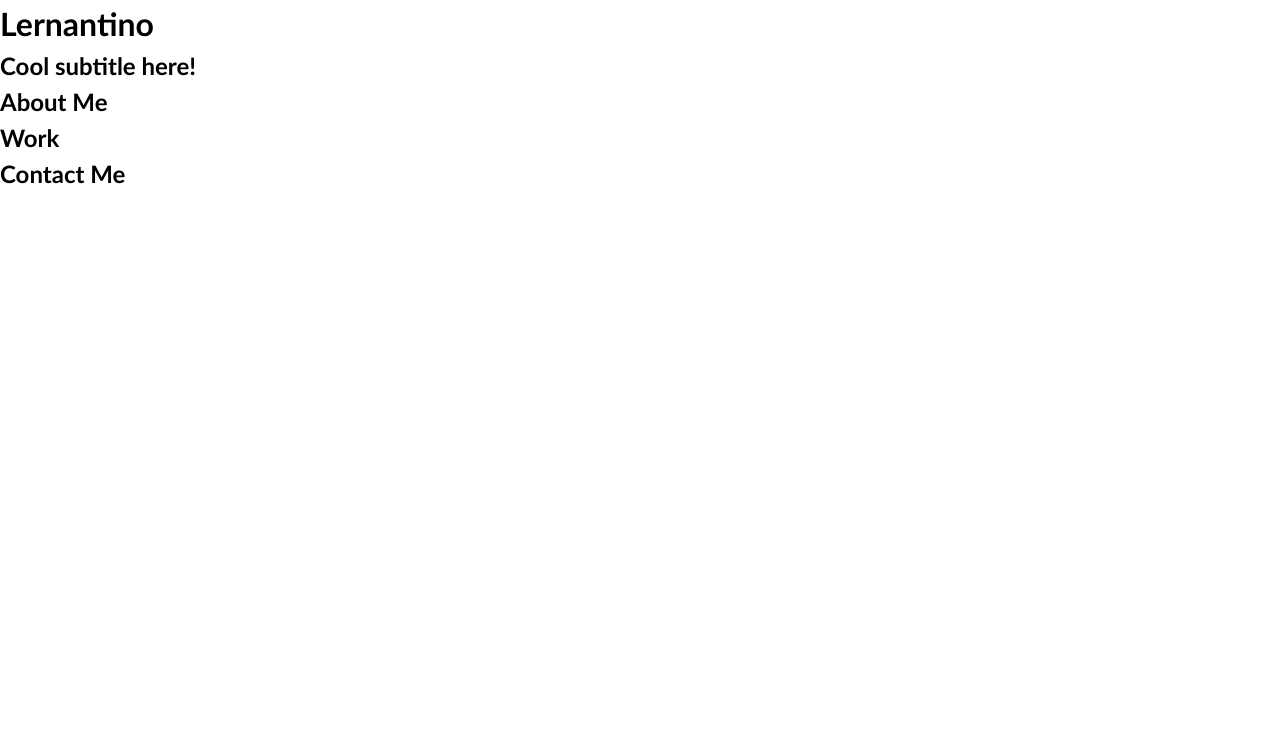
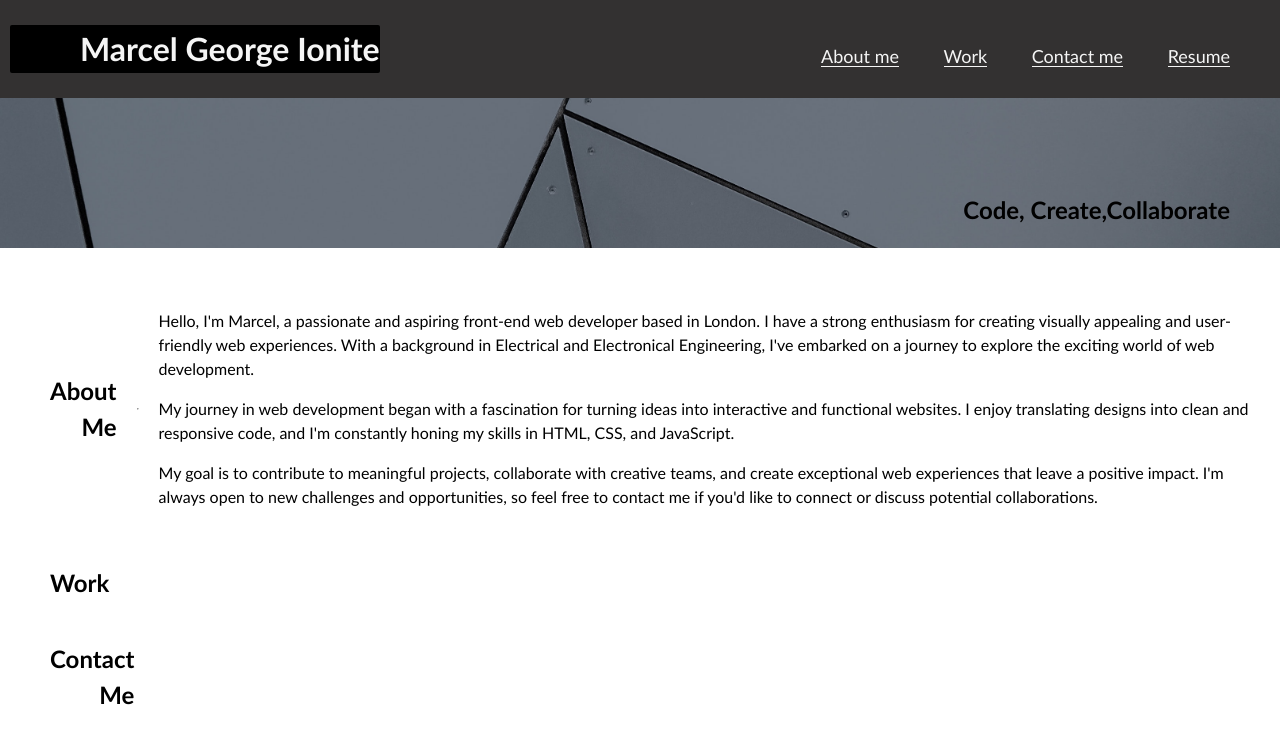
Before and after one commit to georgeionite/My-Portfolio, a plain HTML site: page index.html in a window 1280 px wide. Drawn offline with Linux system fonts and the light colour scheme; files that its build step writes are made by us from their sources.

Commit message:
Added HTML and CSS file

```diff
--- a/css/style.css
+++ b/css/style.css
@@ -16,8 +16,85 @@ h4,
 h5,
 h6 {
   margin: 0;
+
 }
 
 p {
+  margin-bottom 10px: ;
+}
+.hero-banner {
+position: relative;
+  height: 150px;
+  width: 100%;
+  margin-bottom: 25px;
+  background-image: url("../images/background2.jpg");
+  background-size: cover;
+  background-position: center;
+}
+header nav{
+  padding-top: 15px;
+  margin-right: 25px;
+  font-size: 18px;
+}
+header nav ul{
+  list-style-type: none;
+}
+header nav ul li{
+  display: inline-block;
+  margin-left: 25px;
+}
+.page-header{
+  display: flex;
+  justify-content: space-between;
+  align-items: center;
+  padding: 10px;
+  background-color: rgb(51, 49, 49);
+  color: azure;
+
+}
+nav li{
+  margin-right: 15px;
+}
+nav a{
+  color: whitesmoke;
+  position: relative;
+  text-decoration: none;
+  justify-items: end
+
+}
+nav a::after{
+  content:"";
+  display: block;
+  width: 100%;
+  height: 1px;
+  background-color: whitesmoke;
+  position: absolute;
+  bottom: 0;
+  left: 0;
+}
+.hero-banner h2{
+  bottom: 20px;
+  right: 50px;
+position: absolute;
+}
+h1{
+  background-color: black;
+  display: inline-block;
+  color: whitesmoke;
+  padding-left: 70px;
+  border-radius: 2px;
   margin: 0;
 }
+.page-section{
+  align-items: center;
+  display: flex;
+}
+.title, .text {
+  padding: 20px;
+  display:inline ;
+
+}
+.title{
+  padding-left: 50px;
+  text-align: right;
+}
--- a/index.html
+++ b/index.html
@@ -5,39 +5,68 @@
   <meta charset="UTF-8">
   <meta name="viewport" content="width=device-width, initial-scale=1.0">
   <meta http-equiv="X-UA-Compatible" content="ie=edge">
-  <title>Lernantino // Web Developer</title>
-  <link rel="stylesheet" href="./assets/css/style.css" />
+  <title>Marcel George Ionite // Web Developer</title>
+  <link rel="stylesheet" href="css/style.css" />
 </head>
 
 <body>
   <!-- main logo / nav -->
-  <header>
-    <h1>Lernantino</h1>
+  <header class="page-header">
+    <h1>Marcel George Ionite</h1>
     <nav>
+      <ul>
+        <li>
+           <a href="#About-me">About me</a>
+        </li>
+        <li>
+          <a href="#Work">Work</a>
+        </li>
+        <li>
+          <a href="#Contact-me">Contact me</a>
+        </li>
+        <li>
+        <a href="#Resume">Resume</a>
+      </li>
+    </ul>
     </nav>
   </header>
 
   <!-- hero banner -->
   <section class="hero-banner">
     <div>
-      <h2>Cool subtitle here!</h2>
+      <h2>Code, Create,Collaborate</h2>
     </div>
   </section>
 
   <main class="page-wrapper">
     <!-- about me -->
-    <section class="page-section" id="about">
+    <section class="page-section" id="About-me">
+      <div class="title">
       <h2>About Me</h2>
+    </div>
+    <hr class="separator">
+    <div class="text">
+      <p> Hello, I'm Marcel, a passionate and aspiring front-end web developer based in London. I have a strong enthusiasm for creating visually appealing and user-friendly web experiences. With a background in Electrical and Electronical Engineering, I've embarked on a journey to explore the exciting world of web development.</p>
+
+        <p>My journey in web development began with a fascination for turning ideas into interactive and functional websites. I enjoy translating designs into clean and responsive code, and I'm constantly honing my skills in HTML, CSS, and JavaScript.</p>
+
+        <p>My goal is to contribute to meaningful projects, collaborate with creative teams, and create exceptional web experiences that leave a positive impact. I'm always open to new challenges and opportunities, so feel free to contact me if you'd like to connect or discuss potential collaborations.</p>
+    </div>
     </section>
 
     <!-- portfolio container -->
     <section class="page-section" id="work">
+      <div class="title">
       <h2>Work</h2>
+    </div>
+    <div class="work"></div>
     </section>
 
     <!-- contact -->
     <section class="page-section contact" id="contact">
-      <h2>Contact Me</h2>
+      <div class="title">
+      <h2>Contact <br> Me</h2>
+    </div>
     </section>
   </main>
 </body>
```
Also changed, not shown: images/background.jpg (added), images/background2.jpg (added).
